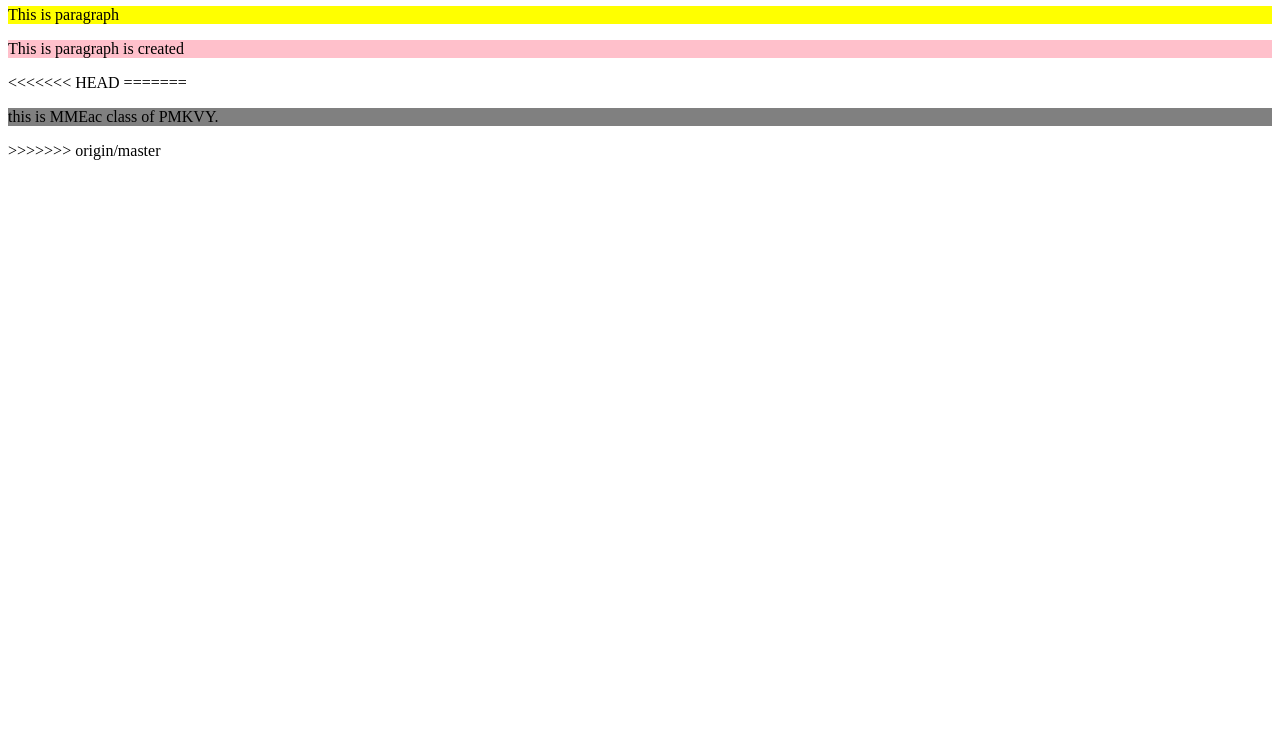
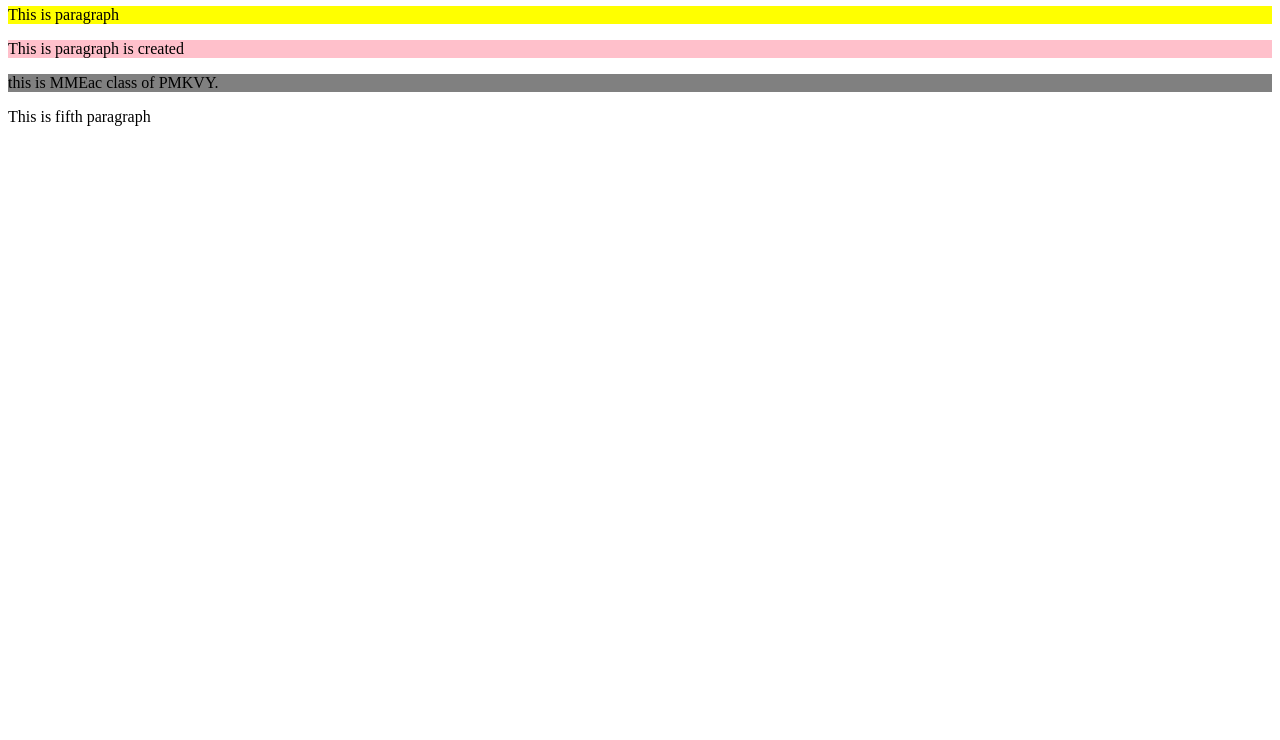
Before and after one commit to mmkolape2020/git_practice, a plain HTML site: page index.html in a window 1280 px wide. Shown: the part 60-800 px from the top of the page. Drawn offline with Linux system fonts and the light colour scheme.

Commit message:
added para 5

```diff
--- a/index.html
+++ b/index.html
@@ -9,11 +9,10 @@
 	<h1 id="heading">GIT Practice</h1>
 	<p id="para-3">This is paragraph</p>
 	<p id="para-2">This is paragraph is created</p>
-<<<<<<< HEAD
-=======
+
 	<p id="para-4">this is MMEac class of PMKVY.</p>
+	<p id="para-5">This is fifth paragraph</p>
 
->>>>>>> origin/master
 
 </body>
 </html>
```
